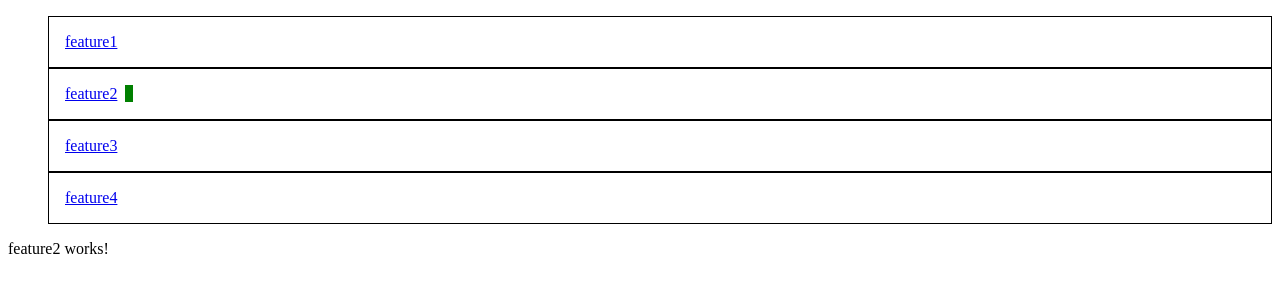
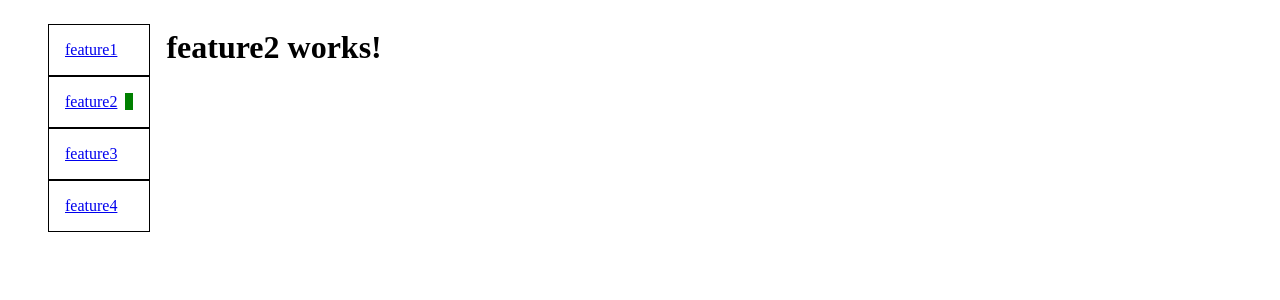
Before and after one commit to notreniev/custom-active-route, an Angular app: page /feature2 in a window 1280 px wide. Shown: the top 300 px of the page. Built offline with nearby package versions, Linux system fonts and the light colour scheme.

Commit message:
chore: layout

```diff
--- a/src/app/app.component.html
+++ b/src/app/app.component.html
@@ -1,6 +1,8 @@
+<div>
   <aside>
     <app-sidebar></app-sidebar>
   </aside>
   <main>
     <router-outlet></router-outlet>
   </main>
+</div>
--- a/src/app/app.component.scss
+++ b/src/app/app.component.scss
@@ -0,0 +1,7 @@
+div {
+  display: flex;
+}
+
+main {
+  padding: 0 1rem;
+}
--- a/src/app/features/feature1/feature1.component.html
+++ b/src/app/features/feature1/feature1.component.html
@@ -1 +1 @@
-<p>feature1 works!</p>
+<h1>feature1 works!</h1>
--- a/src/app/features/feature2/feature2.component.html
+++ b/src/app/features/feature2/feature2.component.html
@@ -1 +1 @@
-<p>feature2 works!</p>
+<h1>feature2 works!</h1>
--- a/src/app/features/feature3/feature3.component.html
+++ b/src/app/features/feature3/feature3.component.html
@@ -1 +1 @@
-<p>feature3 works!</p>
+<h1>feature3 works!</h1>
--- a/src/app/features/feature4/feature4.component.html
+++ b/src/app/features/feature4/feature4.component.html
@@ -1 +1 @@
-<p>feature4 works!</p>
+<h1>feature4 works!</h1>
```
Also changed, not shown: src/app/app.component.ts (+1 -8 lines). Lines whose indentation alone changed are shown as unchanged.
